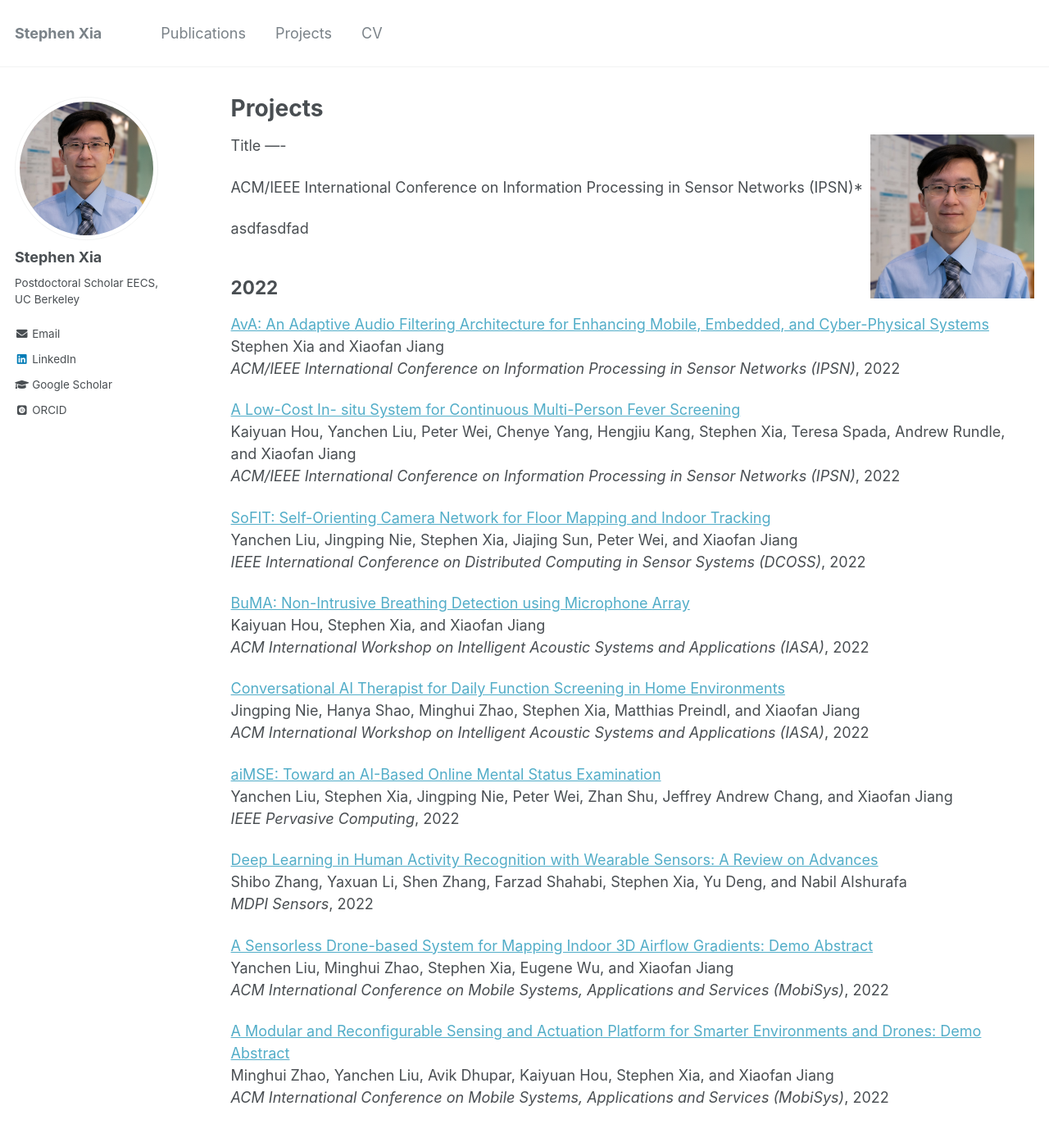
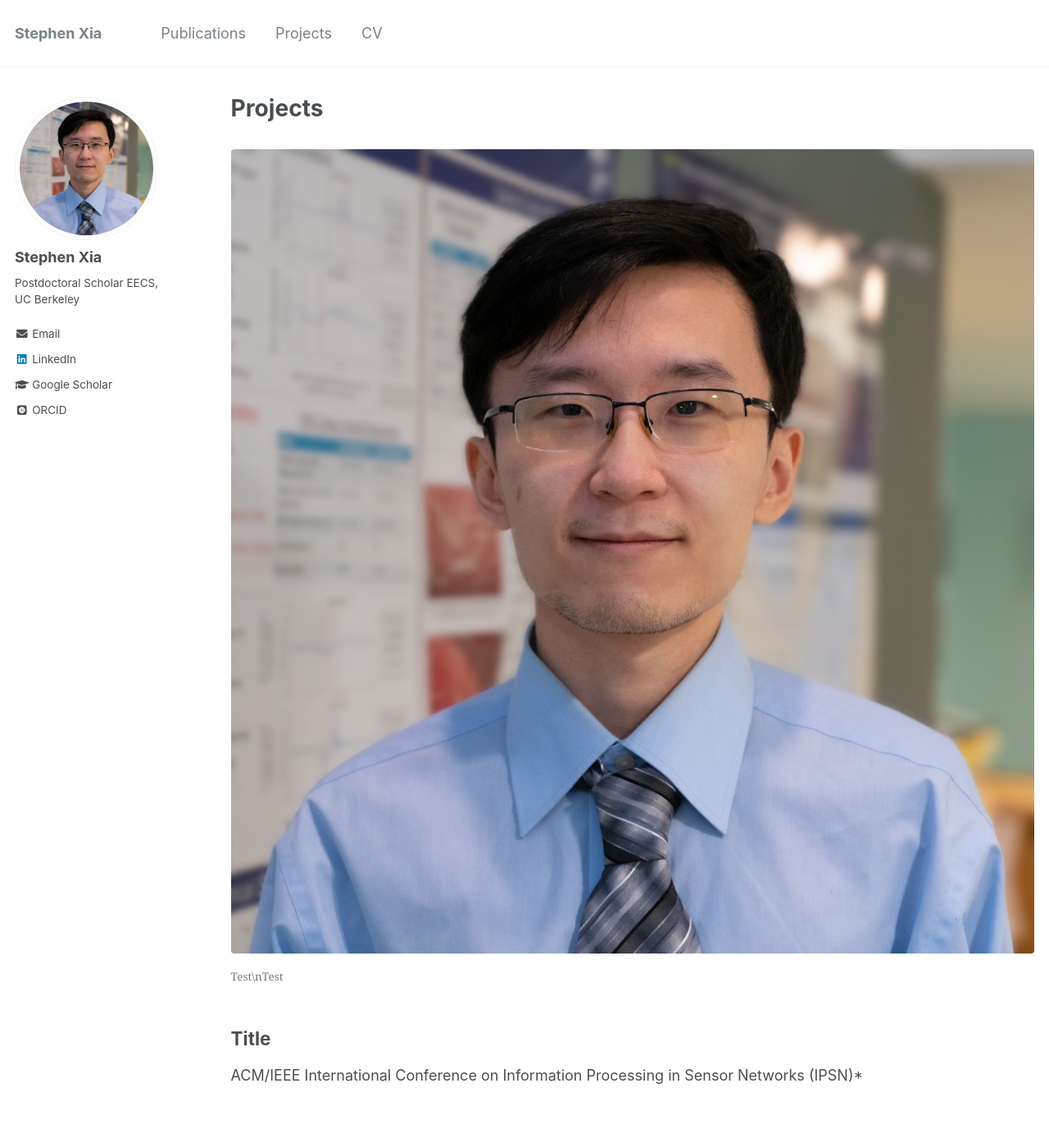
Before and after one commit to stephenxia/stephenxia.github.io, a Jekyll site: the page built from _pages/projects.md, in a window 1280 px wide and 1400 px high. Shown: the top 1388 px of the window at 82% size. Built offline with Jekyll 4.4.1, drawn with Linux system fonts in a browser that asks for light colours; some web fonts are replaced.

Commit message:
testing projects

```diff
--- a/_pages/projects.md
+++ b/_pages/projects.md
@@ -5,13 +5,28 @@
 author_profile: true
 ---
 
-<img style="float: right;" src="../images/stephenxia.jpg" width="200">
+<figure>
+<img style="float: left;" src="../images/stephenxia.jpg" width="200">
+
+<figcaption align = "left">Test\nTest</figcaption>
+</figure>
+
 Title
 ----
 
 ACM/IEEE International Conference on Information Processing in Sensor Networks (IPSN)*
 
+<br />
+<br />
+<br />
+<br />
+<br />
+<br />
+<br />
+<br />
 asdfasdfad
+
+
 
 
 2022
```
